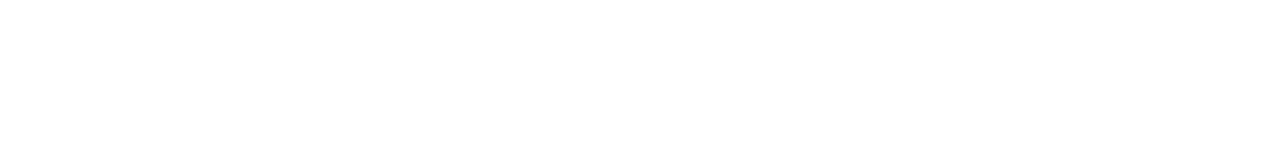
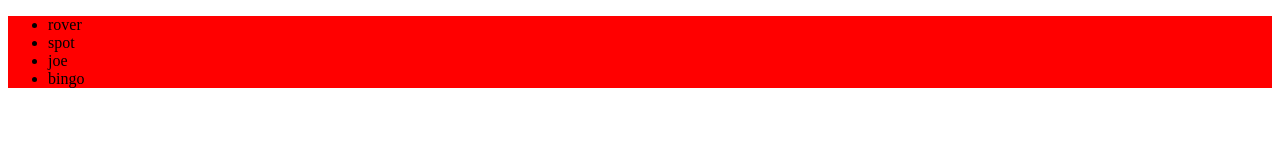
Before and after one commit to intromode/layout_components, a website built with webpack: page src/index.html in a window 1280 px wide. Built offline with nearby package versions, Linux system fonts and the light colour scheme.

Commit message:
dogs on browser

```diff
--- a/src/index.html
+++ b/src/index.html
@@ -7,6 +7,9 @@
   <title>Web</title>
 </head>
 <body>
+  <div id="root">
+
+  </div>
 
 </body>
 </html>
--- a/src/index.js
+++ b/src/index.js
@@ -1 +1,28 @@
-console.log('heyy');
+// import styles from './index.css';
+// ul.className = styles.dogs
+
+const rootDiv = document.getElementById('root');
+
+const ul = document.createElement('ul');
+
+const roverli = document.createElement('li');
+roverli.textContent = 'rover';
+
+const spotli = document.createElement('li');
+spotli.textContent = 'spot';
+
+const joeli = document.createElement('li');
+joeli.textContent = 'joe';
+
+const bingoli = document.createElement('li');
+bingoli.textContent = 'bingo';
+
+ul.appendChild(roverli);
+ul.appendChild(spotli);
+ul.appendChild(joeli);
+ul.appendChild(bingoli);
+
+
+rootDiv.appendChild(ul);
+
+ul.style.backgroundColor = 'red';
```
